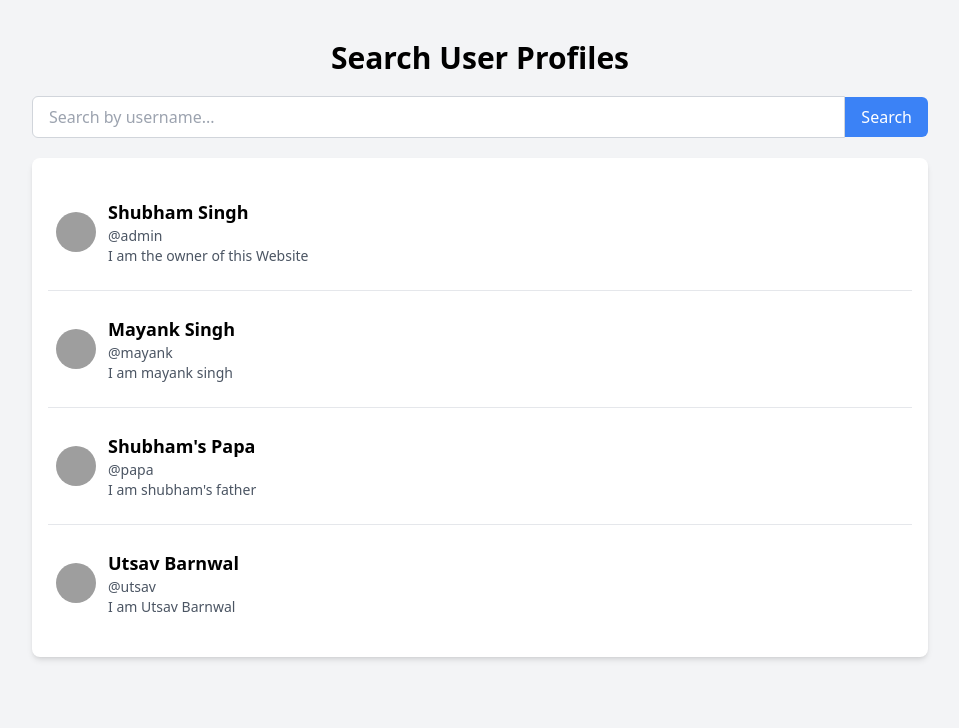
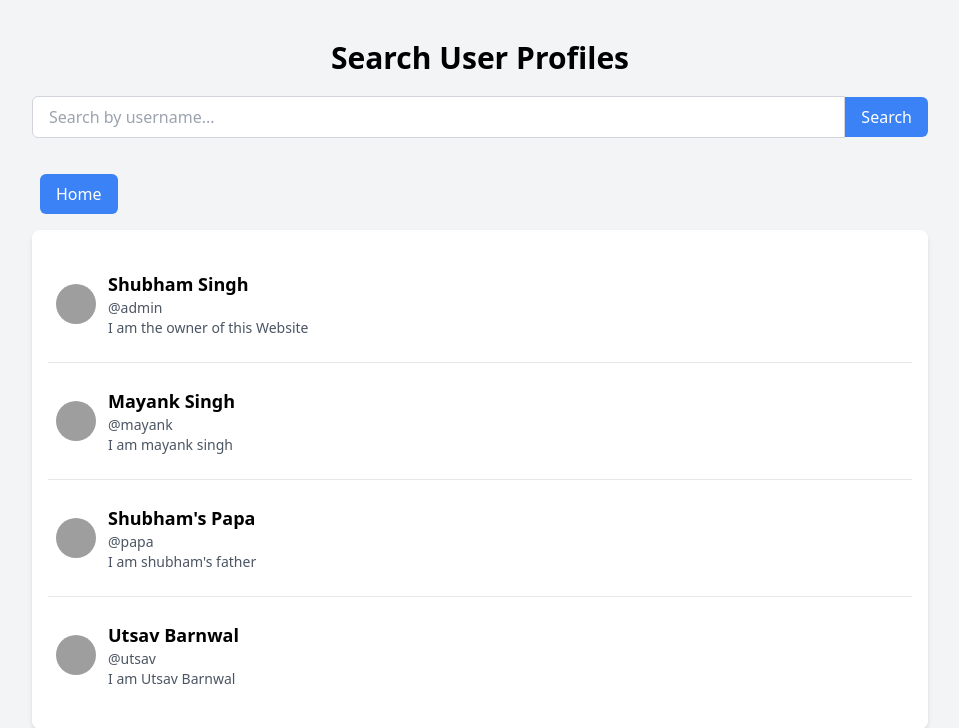
Before and after one commit to Shubhambth/NewChapApp, a Django app: page /search/ in a window 1280 px wide. Shown: the top 728 px of the page, without its empty margins (160-1119 px from the left). Run offline with Django 5.2, Linux system fonts and the light colour scheme; a user stored in the database is signed in; data comes from the database, SQL or seed files in the repository; some libraries are stand-ins or nearby versions; grey boxes are pictures that could not be loaded.

Commit message:
v1.4.4.1

```diff
--- a/templates/search_profiles.html
+++ b/templates/search_profiles.html
@@ -21,8 +21,16 @@
                 <button type="submit" class="bg-blue-500 text-white px-4 py-2 rounded-r-md hover:bg-blue-600">
                     Search
                 </button>
+
             </div>
         </form>
+        <div class="px-2 py-4">
+        <a href="{% url 'home' %}" class="block">
+            <button type="submit" class="bg-blue-500  text-white px-4 py-2 rounded-md hover:bg-blue-600">
+                Home
+            </button>
+        </a>
+    </div>
 
         <div class="bg-white shadow-md rounded-lg p-4">
             {% if profiles %}
```
